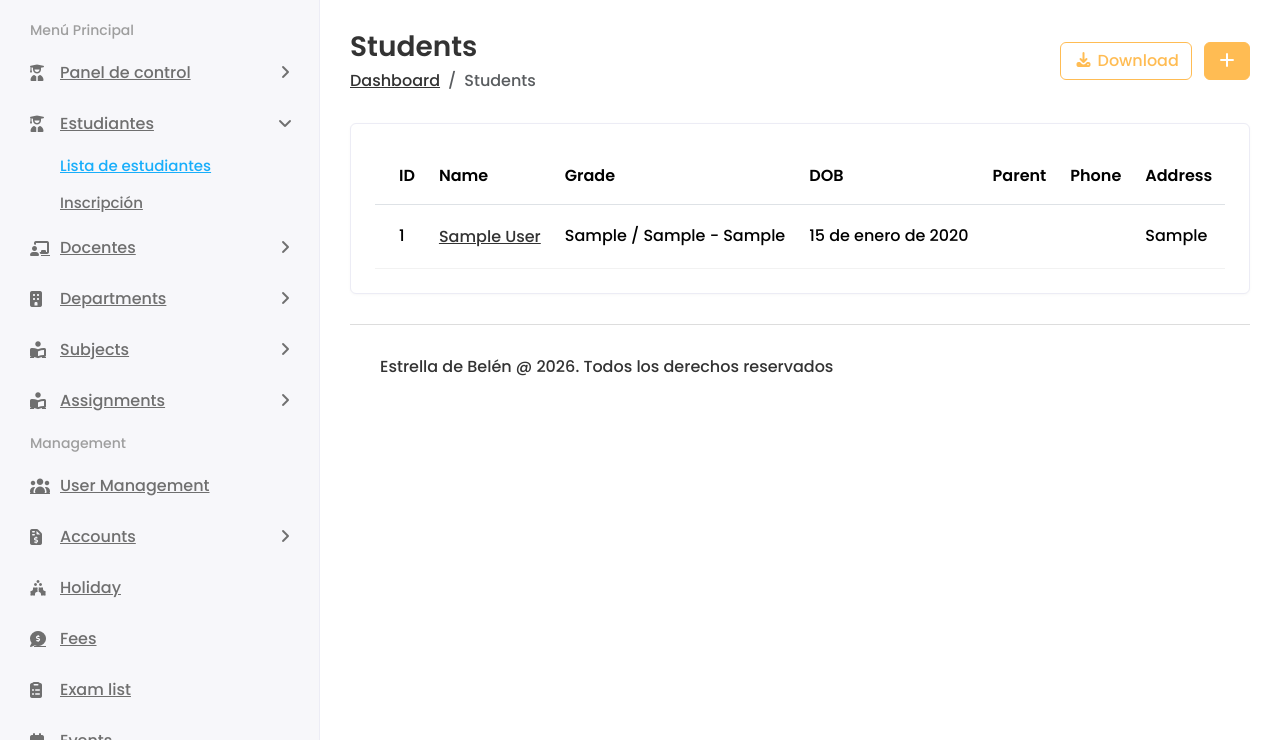
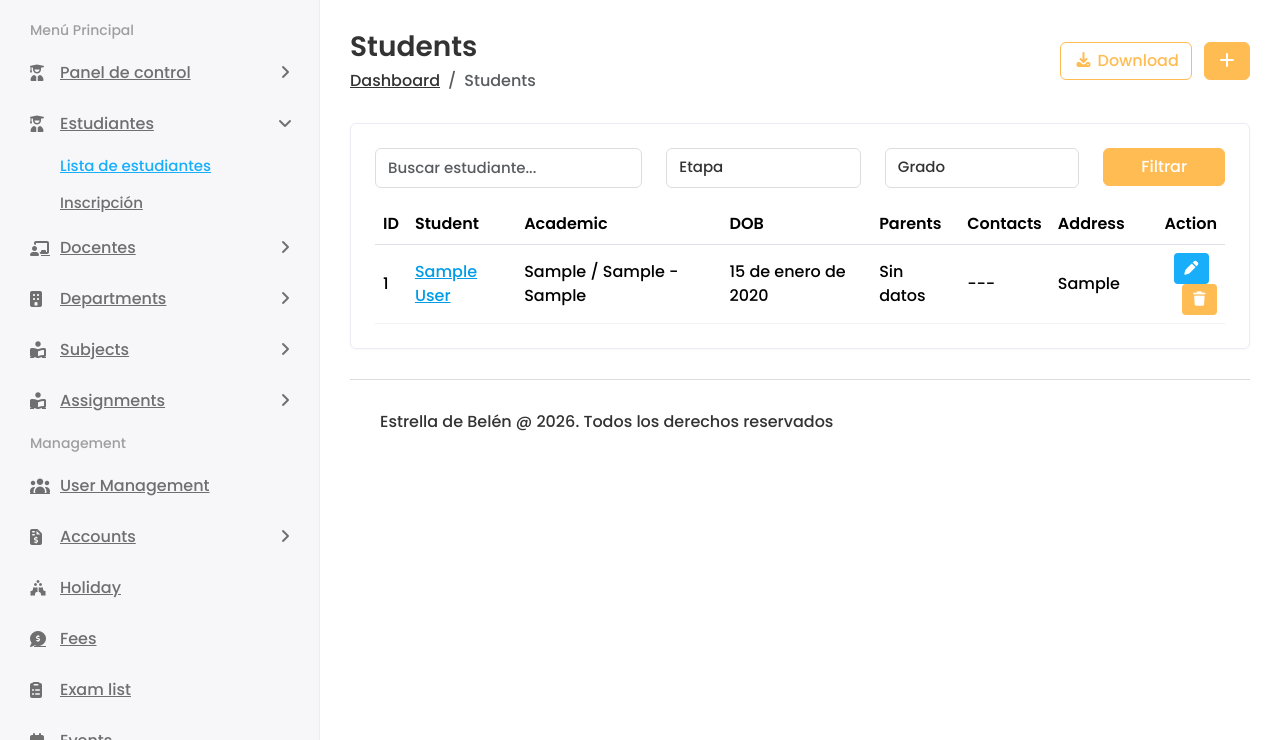
Before and after one commit to Rickersz/Estrella-Belen, a Django app: page /student/ in a window 1280 px wide. Shown: the part 60-800 px from the top of the page. Run offline with Django 5.2, Linux system fonts and the light colour scheme; a user stored in the database is signed in; tables that the repository leaves empty hold one stand-in row (values such as "Sample post"); some libraries are stand-ins or nearby versions.

Commit message:
mejoras views y student list

```diff
--- a/student/views.py
+++ b/student/views.py
@@ -160,8 +160,30 @@ def add_student(request):
 @login_required(login_url='login')
 def student_list(request):
     students = Student.objects.all()
-    return render(request, 'student/student-list.html', {'students': students})
+     # 🔎 SEARCH
+    query = request.GET.get('q')
+    if query:
+        students = students.filter(
+            first_name__icontains=query
+        ) | students.filter(
+            last_name__icontains=query
+        ) | students.filter(
+            student_id__icontains=query
+        )
 
+    # 🎯 FILTERS
+    etapa = request.GET.get('etapa')
+    grado = request.GET.get('grado')
+
+    if etapa:
+        students = students.filter(etapa=etapa)
+
+    if grado:
+        students = students.filter(grado=grado)
+
+    return render(request, 'student/student-list.html', {
+        'students': students,
+    })
 
 # =========================
 # STUDENT DETAIL
--- a/templates/student/student-list.html
+++ b/templates/student/student-list.html
@@ -10,7 +10,8 @@
                 <li class="breadcrumb-item active">Students</li>
             </ul>
         </div>
-        <div class="col-auto text-end float-right ml-auto">
+
+        <div class="col-auto text-end">
             <a href="{% url 'download_students_csv' %}" class="btn btn-outline-primary me-2">
                 <i class="fas fa-download"></i> Download
             </a>
@@ -21,21 +22,46 @@
     </div>
 </div>
 
-<div class="row">
-    <div class="col-sm-12">
-        <div class="card card-table">
+<div class="card">
     <div class="card-body">
         <div class="table-responsive">
+            <form method="GET" class="row mb-3">
+    <div class="col-md-4">
+        <input type="text" name="q" class="form-control"
+               placeholder="Buscar estudiante...">
+    </div>
+
+    <div class="col-md-3">
+        <select name="etapa" class="form-control">
+            <option value="">Etapa</option>
+            <option value="Preescolar">Preescolar</option>
+            <option value="Primaria">Primaria</option>
+        </select>
+    </div>
+
+    <div class="col-md-3">
+        <select name="grado" class="form-control">
+            <option value="">Grado</option>
+            <option value="1">1</option>
+            <option value="2">2</option>
+        </select>
+    </div>
+
+    <div class="col-md-2">
+        <button class="btn btn-primary w-100">Filtrar</button>
+    </div>
+</form>
 
             <table class="table table-hover table-center mb-0 datatable">
+
                 <thead>
                     <tr>
                         <th>ID</th>
-                                <th>Name</th>
-                                <th>Grade</th>
+                        <th>Student</th>
+                        <th>Academic</th>
                         <th>DOB</th>
-                                <th>Parent</th>
-                                <th>Phone</th>
+                        <th>Parents</th>
+                        <th>Contacts</th>
                         <th>Address</th>
                         <th class="text-end">Action</th>
                     </tr>
@@ -44,39 +70,55 @@
                 <tbody>
                 {% for student in students %}
                     <tr>
+
+                        <!-- ID -->
                         <td>{{ student.student_id }}</td>
 
+                        <!-- NAME -->
                         <td>
-                                    <h2 class="table-avatar">
-                                        <a href="{% if student.slug %}{% url 'student_detail' student.slug %}{% endif %}">
+                            {% if student.slug %}
+                                <a href="{% url 'student_detail' student.slug %}">
                                     {{ student.first_name }} {{ student.last_name }}
                                 </a>
-                                    </h2>
+                            {% else %}
+                                {{ student.first_name }} {{ student.last_name }}
+                            {% endif %}
                         </td>
 
-                                <!-- GRADO REAL -->
+                        <!-- ACADEMIC INFO -->
                         <td>
                             {{ student.etapa }} / {{ student.grado }} - {{ student.section }}
                         </td>
 
+                        <!-- DOB -->
                         <td>{{ student.date_of_birth }}</td>
 
-                                <!-- PADRES -->
+                        <!-- PARENTS -->
                         <td>
+                            {% if student.parent %}
                                 {{ student.parent.father_name }}<br>
                                 {{ student.parent.mother_name }}
+                            {% else %}
+                                Sin datos
+                            {% endif %}
                         </td>
 
-                                <!-- TELÉFONO -->
+                        <!-- CONTACTS -->
                         <td>
-                                    {{ student.parent.father_mobile }}
+                            {% if student.parent %}
+                                {{ student.parent.father_mobile }}<br>
+                                {{ student.parent.mother_mobile }}
+                            {% else %}
+                                ---
+                            {% endif %}
                         </td>
 
-                                <!-- DIRECCIÓN -->
+                        <!-- ADDRESS -->
                         <td>
-                                    {{ student.direccion_completa }}
+                            {{ student.direccion_completa|default:"Sin dirección" }}
                         </td>
 
+                        <!-- ACTION -->
                         <td class="text-end">
                             <div class="actions">
 
@@ -95,6 +137,7 @@
 
                             </div>
                         </td>
+
                     </tr>
                 {% endfor %}
                 </tbody>
@@ -104,10 +147,8 @@
         </div>
     </div>
 </div>
-    </div>
-</div>
 
-<!-- MODAL DELETE -->
+<!-- DELETE MODAL -->
 <div class="modal fade" id="deleteModal" tabindex="-1">
     <div class="modal-dialog">
         <div class="modal-content">
```
Lines whose indentation alone changed are shown as unchanged.
